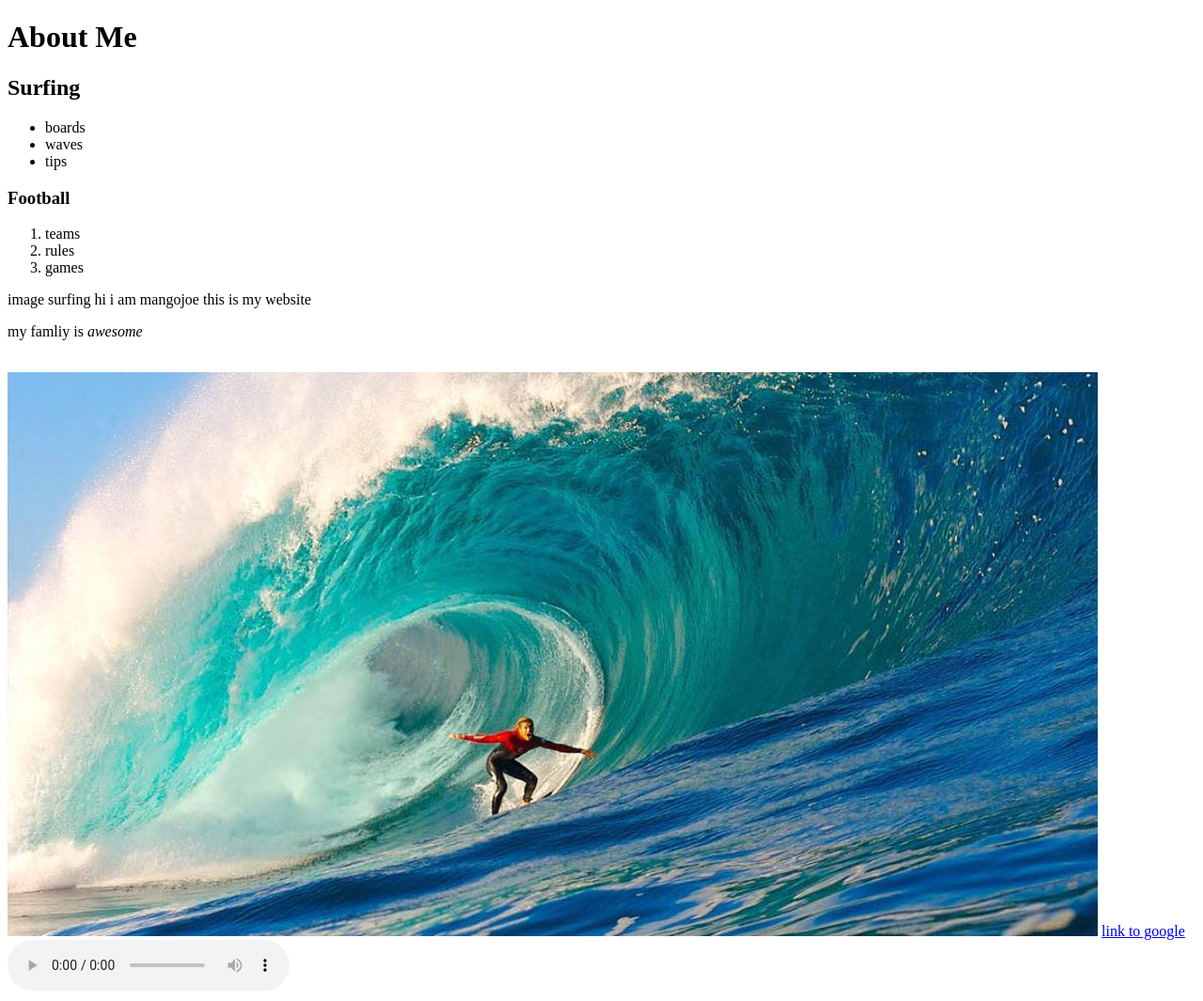
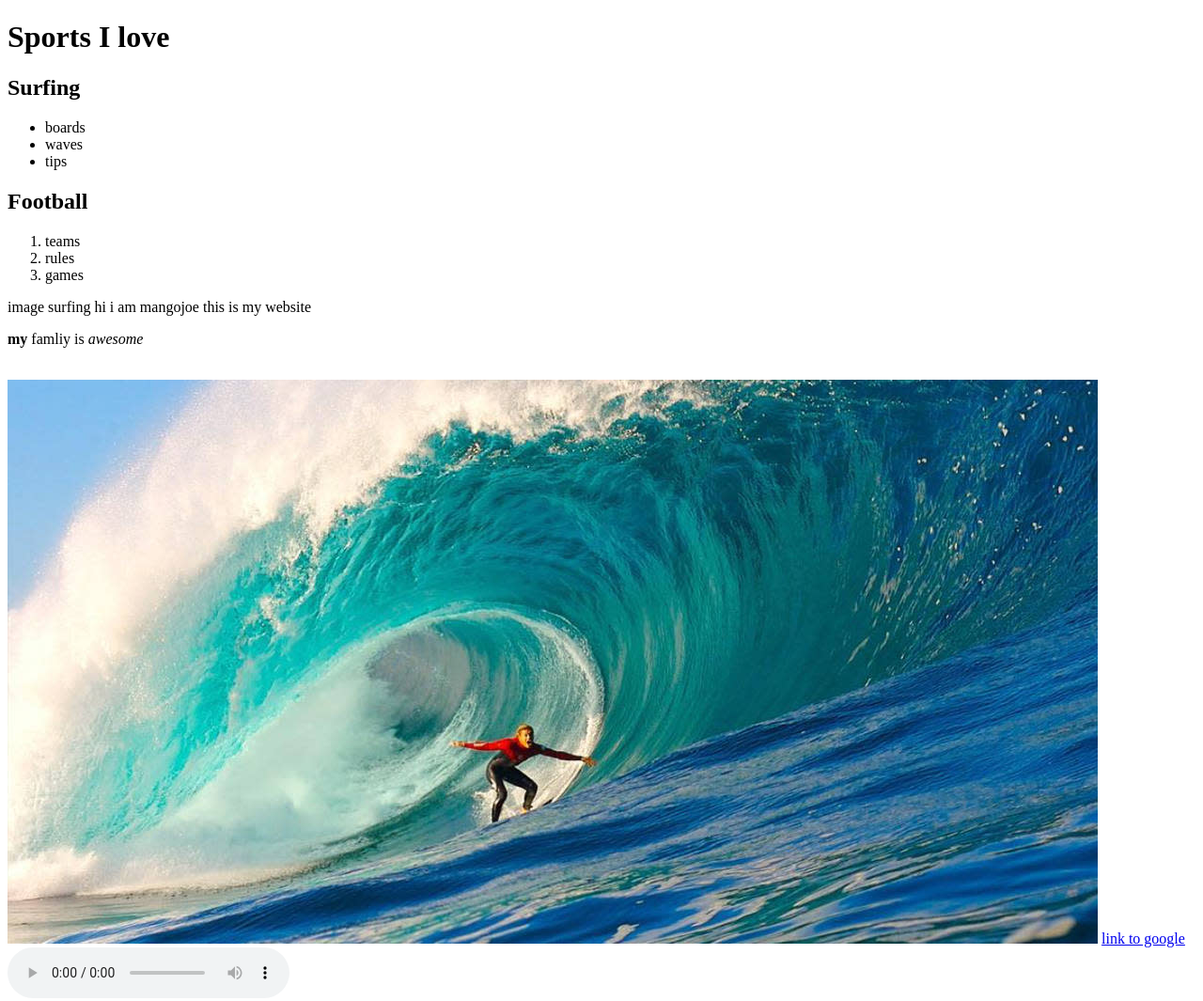
Before and after one commit to mangojoe03/mangojoe03.github.io, a plain HTML site: page index.html in a window 1280 px wide. Shown: the whole page at 94% size. Drawn offline with Linux system fonts and the light colour scheme.

Commit message:
strong element

```diff
--- a/index.html
+++ b/index.html
@@ -8,15 +8,15 @@
 </head>
 
 <body>
-    <h1>About Me</h1>
-    <h2> Surfing</h1>
+    <h1>Sports I love </h1>
+    <h2> Surfing</h2>
         <ul>
             <li>boards</li>
             <li>waves</li>
             <li>tips</li>
         </ul>
 
-        <h3> Football</h3>
+        <h2> Football</h2>
         <ol>
             <li>teams</li>
             <li>rules </li>
@@ -26,7 +26,7 @@
         hi
         i am mangojoe
         this is my website
-        <p> my famliy is <em>awesome</em></p>
+        <p> <strong>my</strong> famliy is <em>awesome</em></p>
         <br>
         <img src="massive_waves.jpg" alt="image of surfing.">
         <a href="https://mangojoe03.github.io">link to google</a>
```
